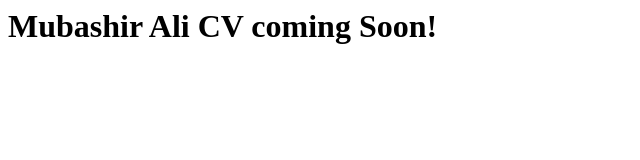
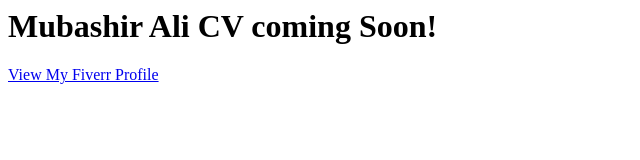
Before and after one commit to sequalsmd/sequalsmd.github.io, a plain HTML site: page index.html in a window 1280 px wide. Shown: the whole page, without its empty margins (0-640 px from the left). Drawn offline with Linux system fonts and the light colour scheme.

Commit message:
no message

```diff
--- a/index.html
+++ b/index.html
@@ -1 +1,3 @@
 <h1>Mubashir Ali CV coming Soon!</h1>
+
+<a href="https://www.fiverr.com/ammmarmalik">View My Fiverr Profile</a>
```
